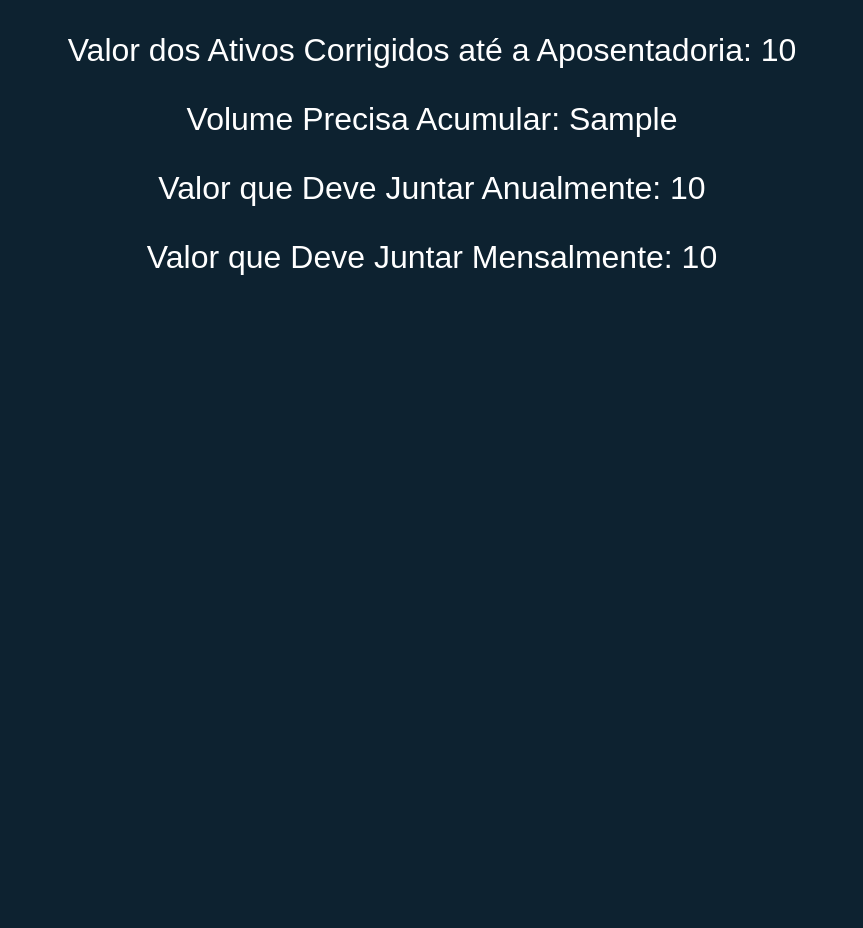
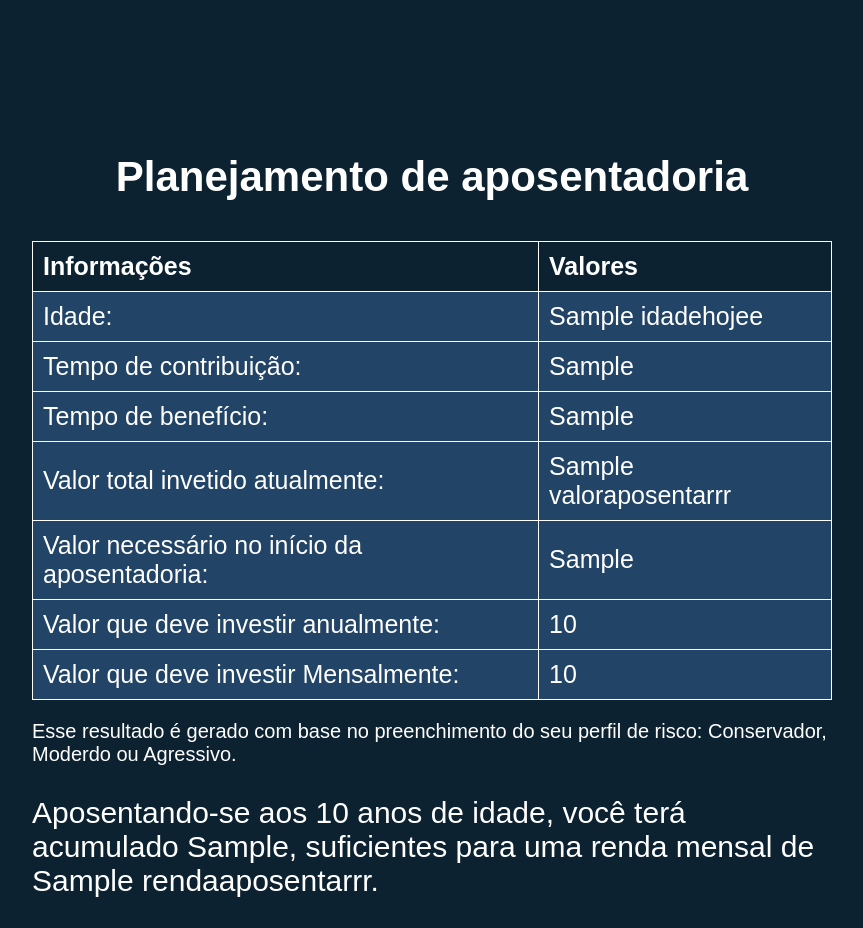
Before and after one commit to Rsoftware01/Markting, a Flask app: template fakepinterest/templates/resultados.html in a window 1280 px wide. Shown: the part 276-1204 px from the top of the page, without its empty margins (208-1071 px from the left). Before the commit the page ends 551 px from the top, so only its background shows below. Run offline with Flask 3, Linux system fonts and the light colour scheme; the template is opened without the code that fills it: most values are stand-ins (such as "Sample title", 1, 10 or a date in 2020).

Commit message:
jfjfjhjeahea

```diff
--- a/fakepinterest/forms.py
+++ b/fakepinterest/forms.py
@@ -47,10 +47,10 @@ class FormPagina2(FlaskForm):
 
 class FormPagina3(FlaskForm):
     idade_hoje = FloatField('Qual a sua idade hoje?', validators=[DataRequired()])
-    valor_investido = FloatField('Você já possui algum valor investido, qual?', validators=[DataRequired()])
+    valor_investido = FloatField('Quanto você possui investido até o momento?', validators=[DataRequired()])
     poupar_mes = FloatField('Quanto conseguiria poupar por mês?', validators=[DataRequired()])
     idade_aposentar = FloatField('Qual idade você pretende se aposentar?', validators=[DataRequired()])
-    renda_aposentar = FloatField('Qual renda você gostaria para a sua aposentadoria?', validators=[DataRequired()])
+    renda_aposentar = FloatField('Qual renda mensal você gostaria de ter na sua aposentadoria?', validators=[DataRequired()])
     expectativavida = FloatField('Qual a sua expectativa de vida?', validators=[DataRequired()])
     tolerancia_risco = RadioField('Qual é o seu nível de tolerância ao risco quando se trata de investimentos?',
                                   choices=[('conservador', 'Conservador: Prefiro opções de investimento de baixo risco, mesmo que isso signifique retornos mais baixos - (IPCA+5%).'),
--- a/fakepinterest/templates/resultados.html
+++ b/fakepinterest/templates/resultados.html
@@ -6,9 +6,8 @@
 
 {% block style %}
     <style>
-        body {
+         body {
             font-family: Arial, sans-serif;
-            margin: 0;
             padding: 0;
             display: flex;
             justify-content: center;
@@ -16,26 +15,145 @@
             background-color: #0d2230;
             color: #ffffff; /* Cor branca */
         }
+        .titu {
+            text-align: center;
+            margin-top: 100px;
+            font-size: 42px;
+        }
 
         .container {
-            text-align: center; /* Alinha o texto no centro horizontal */
+            text-align: left;
+        }
+        h1 {
+            color: #ffffff; /* Cor branca */
+            margin-bottom: 40px;
         }
 
-        p {
-            font-size: 2em; /* Tamanho do texto maior */
+
+        .img {
+            width: 750px; /* largura desejada */
+            height: auto; /* mantém a proporção original da imagem */
+            margin-bottom: 50px; /* Adiciona uma margem abaixo da imagem */
+            margin-top: 100px;
+            margin-left: 28px;;
         }
+
+        .form-container {
+            width: 800px; /* Largura fixa do formulário */
+            height: 100vh; /* Altura igual à altura da tela */
+            margin: 0 auto; /* Centraliza o formulário na página */
+            display: flex; /* Torna o contêiner flexível */
+            flex-direction: column; /* Alinha os itens em coluna */
+            justify-content: center; /* Centraliza os itens verticalmente */
+        }
+        .form-container div {
+            margin-bottom: 40px;
+        }
+        ul {
+            list-style: none; /* Remove todos os marcadores */
+        }
+        .butt {
+             margin-left: 150px;
+             margin-right: auto;
+             width: 50%; /* Defina a largura desejada */
+            height: 50px;
+            font-size: 30px; /* Tamanho do texto */
+          }
+
+        .objetivos-container {
+            display: flex;
+            flex-direction: column;
+            align-items: flex-start;
+            margin-felt: 0px;
+            font-size: 30px;
+        }
+
+
+
+        table {
+            width: 100%; /* Define a largura da tabela */
+            margin: 20px auto; /* Centraliza a tabela na página */
+            border-collapse: collapse; /* Combina as bordas das células */
+            text-align: left
+
+        }
+
+        th, td {
+            padding: 10px; /* Espaçamento interno das células */
+            border: 1px solid #ffffff; /* Borda das células */
+            font-size: 25px;
+        }
+
+        th {
+            background-color: #0d2230; /* Cor de fundo do cabeçalho da tabela */
+        }
+
+        td {
+            background-color: #224466; /* Cor de fundo das células de dados */
+            color: #ffffff; /* Cor do texto das células de dados */
+        }
+        .frase-azul {
+        font-size: 30px;
+
+        }
+         .frase-a {
+
+        font-size: 20px;
+
+        }
+
     </style>
 {% endblock %}
 
 {% block body %}
+
     <div class="container">
-        <p>Tempo de Contribuição: {{ Tempo_contribuicao }}</p>
-        <p>Tempo de Benefício: {{ Tempo_beneficio }}</p>
-        <p>Renda Anual Corrigida pela Inflação: {{ Renda_anual_corrigida_inflacao }}</p>
-        <p>Valor Necessário para Início da Aposentadoria: {{ Valor_necessario_inicio_aposentadoria }}</p>
-        <p>Valor dos Ativos Corrigidos até a Aposentadoria: {{ Valor_ativos_corrigidos_ate_aposentadoria }}</p>
-        <p>Volume Precisa Acumular: {{ volume_precisa_acumular }}</p>
-        <p>Valor que Deve Juntar Anualmente: {{ Valor_que_deve_juntar_anualmente }}</p>
-        <p>Valor que Deve Juntar Mensalmente: {{ Valor_que_deve_juntar_mensalmente }}</p>
-    </div>
+
+        <div class="form-container">
+            {% block formulario %}
+        <form method="POST">
+        <img class="img" src="https://petropolisinvestimentos.com.br/wp-content/uploads/2023/09/logo-neg-simple.png.webp" alt="Logo">
+        <h1 class="titu">Planejamento de aposentadoria</h1>
+        <table>
+            <tr>
+                <th>Informações</th>
+                <th>Valores</th>
+            </tr>
+            <tr>
+                <td>Idade:</td>
+                <td>{{ idadehojee }}</td>
+            </tr>
+            <tr>
+                <td>Tempo de contribuição:</td>
+                <td>{{ Tempo_contribuicao }}</td>
+            </tr>
+            <tr>
+                <td>Tempo de benefício:</td>
+                <td>{{ Tempo_beneficio }}</td>
+            </tr>
+            <tr>
+                <td>Valor total invetido atualmente:</td>
+                <td>{{ valoraposentarrr }}</td>
+            </tr>
+            <tr>
+                <td>Valor necessário no início da aposentadoria:</td>
+                <td>{{ volume_precisa_acumular }}</td>
+            </tr>
+            <tr>
+                <td>Valor que deve investir anualmente:</td>
+                <td>{{ Valor_que_deve_juntar_anualmente }}</td>
+            </tr>
+            <tr>
+                <td>Valor que deve investir Mensalmente:</td>
+                <td>{{ Valor_que_deve_juntar_mensalmente }}</td>
+            </tr>
+
+
+        </table>
+              <p class="frase-a">Esse resultado é gerado com base no preenchimento do seu perfil de risco: Conservador, Moderdo ou Agressivo.</p>
+
+            <p class="frase-azul">Aposentando-se aos {{ idadeaposentarr }} anos de idade, você terá acumulado {{ volume_precisa_acumular }}, suficientes para uma renda mensal de {{ rendaaposentarrr }}.</p>
+        </div>
 {% endblock %}
+ </div>
+{% endblock %}
```
Also changed, not shown: fakepinterest/routes.py (+28 -10 lines), instance/comunidade.db.
